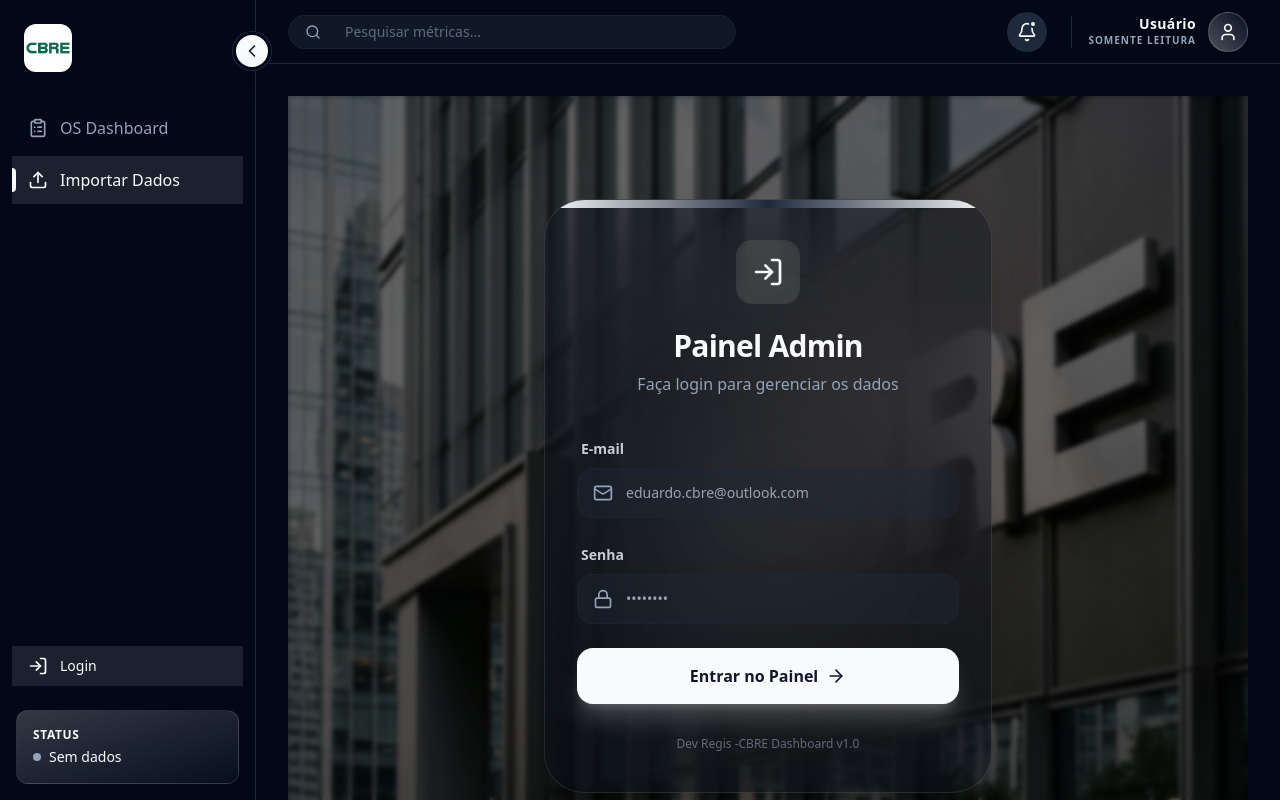
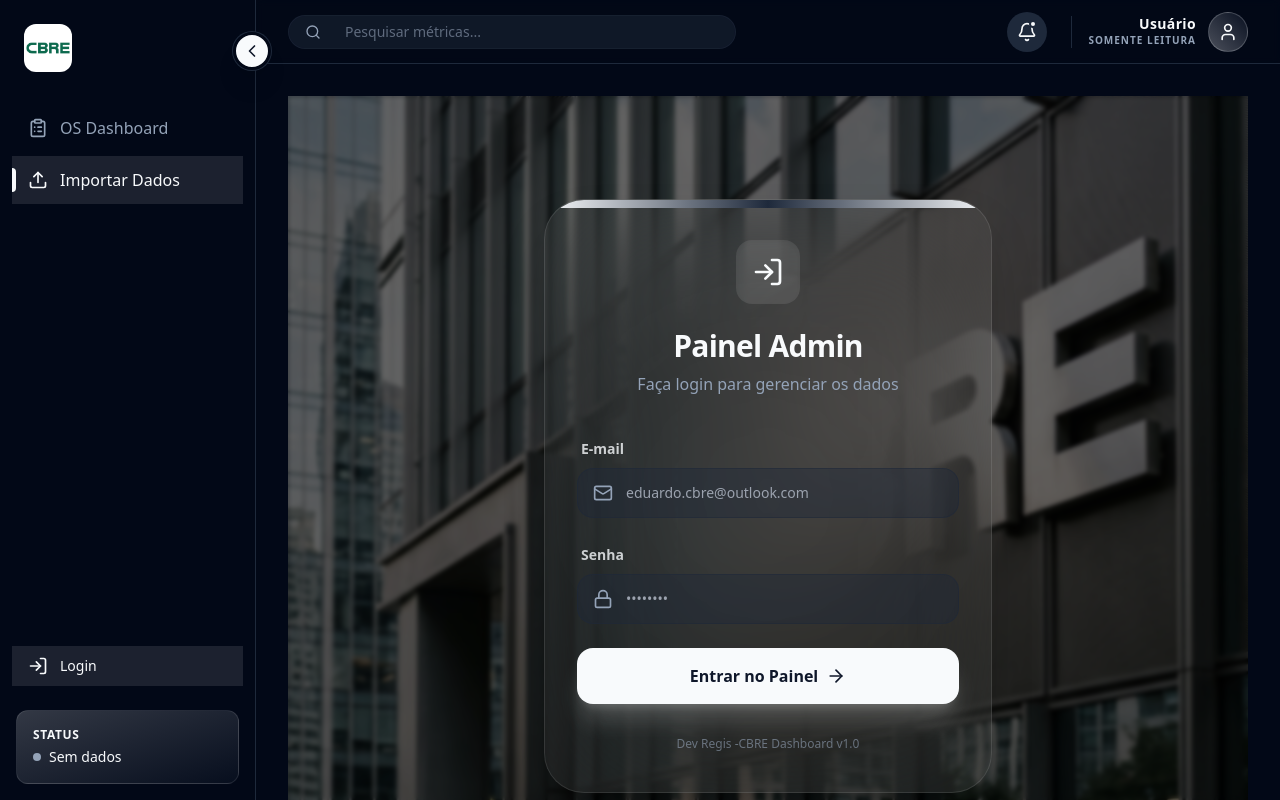
Before and after one commit to Segueedu/Dashboard-cbre, a React (Vite) app: page /login in a window 1280 px wide. Built offline with nearby package versions, Linux system fonts and the light colour scheme; no server answers; the database is empty.

Commit message:
style: Ajuste fino na transparência do login para efeito cristalino

```diff
--- a/src/pages/AdminLogin.tsx
+++ b/src/pages/AdminLogin.tsx
@@ -37,7 +37,7 @@
         <div className="absolute inset-0 bg-black/60 backdrop-blur-[2px]" />
       </div>
 
-      <div className="w-full max-w-md px-8 py-10 bg-card/30 backdrop-blur-3xl rounded-[2.5rem] border border-white/10 shadow-2xl relative z-10 overflow-hidden group">
+      <div className="w-full max-w-md px-8 py-10 bg-white/5 backdrop-blur-3xl rounded-[2.5rem] border border-white/10 shadow-2xl relative z-10 overflow-hidden group">
         <div className="absolute top-0 left-0 w-full h-2 bg-gradient-to-r from-primary via-secondary to-primary animate-gradient-x" />
 
         <div className="mb-10 text-center relative z-10">
```
